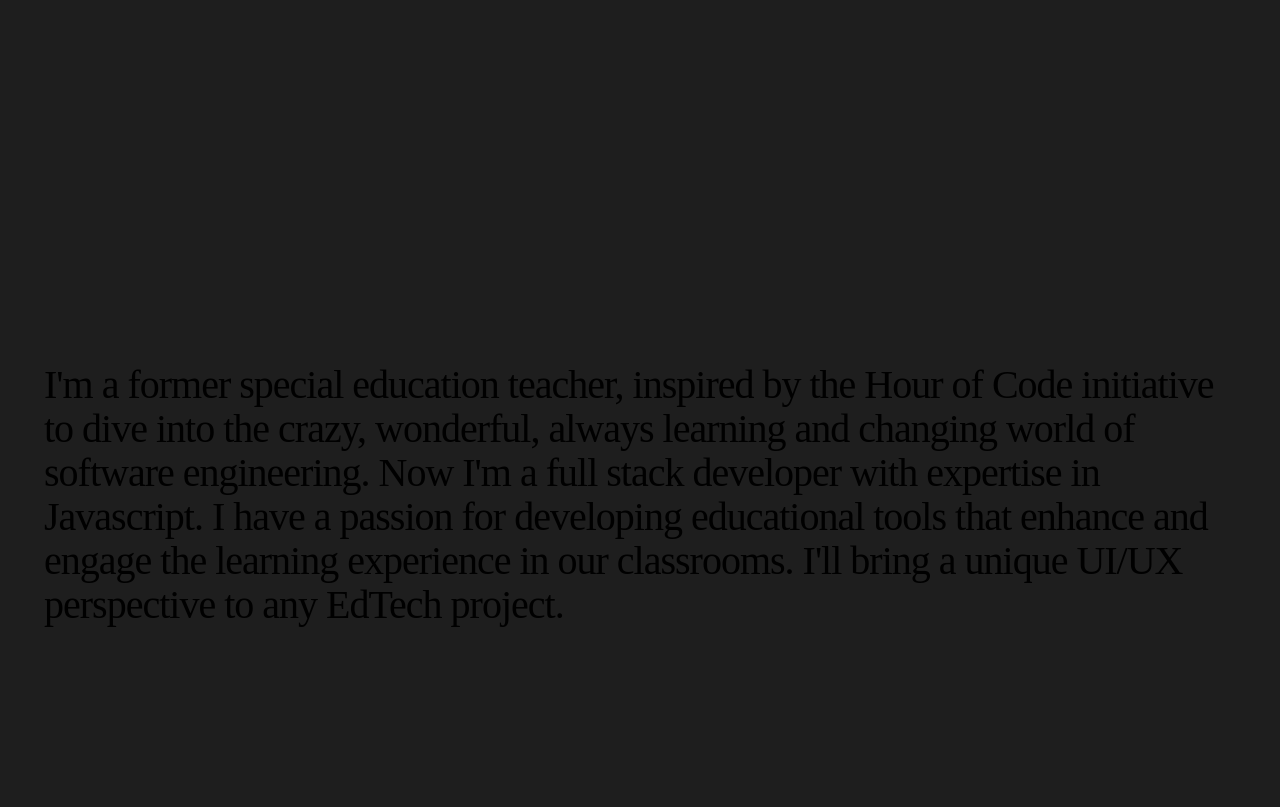
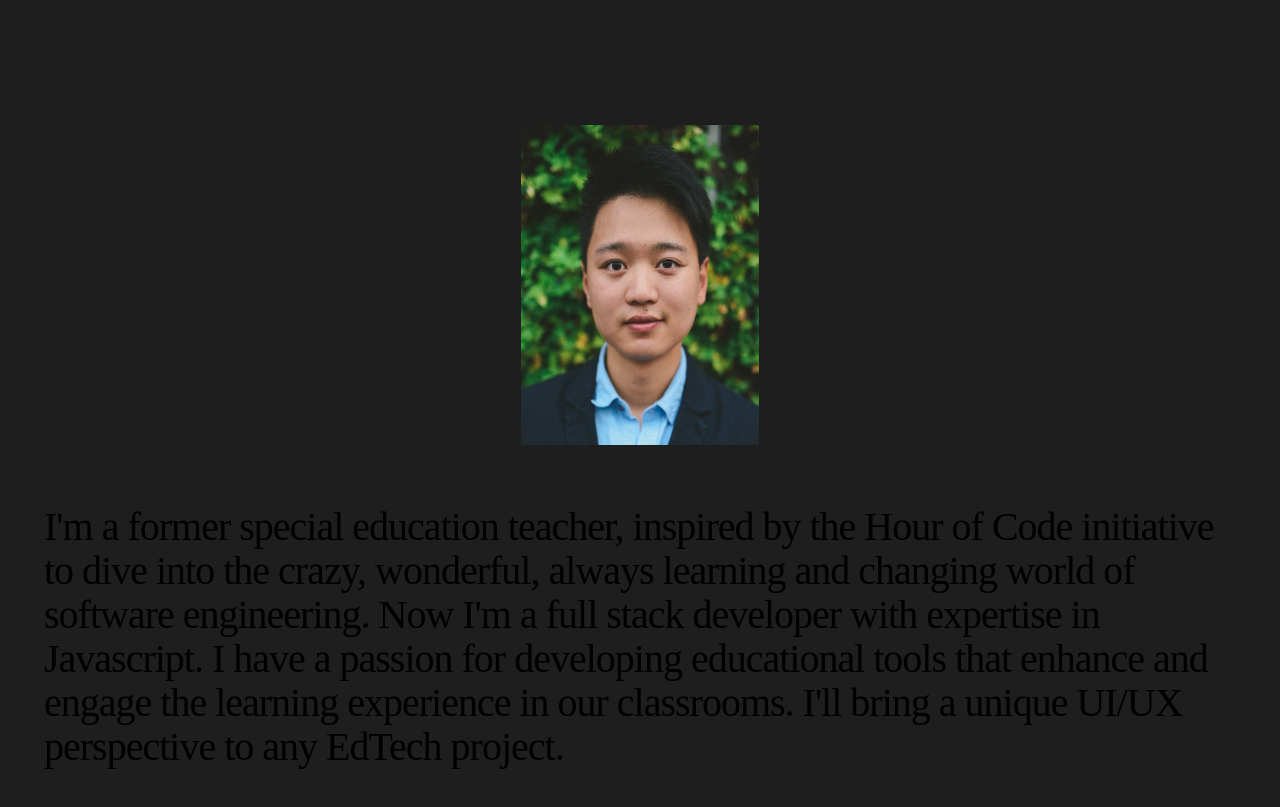
Before and after one commit to Flickster42490/maxmli-refactored, a website: page index.html in a window 1280 px wide. Shown: the part 1270-2077 px from the top of the page. Drawn offline with nearby package versions, Linux system fonts and the light colour scheme; a script that the page names is missing.

Commit message:
edited about page. added photo

```diff
--- a/css/styles.css
+++ b/css/styles.css
@@ -583,6 +583,9 @@ header ul li a:hover {
 .banner{
 	color:#ea6314;
 }
-#luke{
-	color:#fff;
+.img-circle{
+	border-radius: 1%;
+	margin: -20% 43% 5% 40%;
+	height:40%;
+	width:20%;
 }
--- a/index.html
+++ b/index.html
@@ -68,6 +68,7 @@
     </div>
 
     <div class="about wow fadeInUp" id="about">
+    <img class='img-circle' src="./images/headshot.jpg" alt=""></br>
 I'm a former special education teacher, inspired by the Hour of Code initiative to dive into the crazy, wonderful, always learning and changing world of software engineering. Now I'm a full stack developer with expertise in Javascript. I have a passion for developing educational tools that enhance and engage the learning experience in our classrooms. I'll bring a unique UI/UX perspective to any EdTech project. </br></br></br></br></br></br></br>
 
   </div>
@@ -135,7 +136,7 @@ I'm a former special education teacher, inspired by the Hour of Code initiative
 
             // Write the scenario
             var count = 0;
-            while(count<10){
+            while(count<100){
             theater
                 .write("banner:hi.", 1200)
                 .write("banner:こんにちは。",1200)
```
Also changed, not shown: images/headshot.jpg (added).
